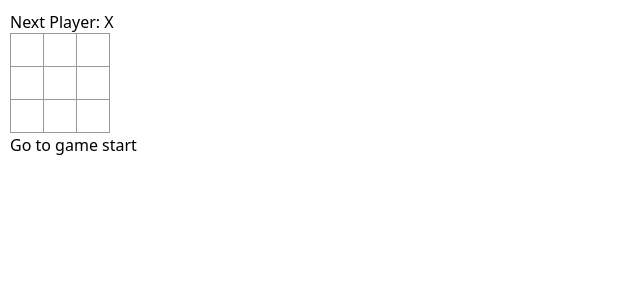
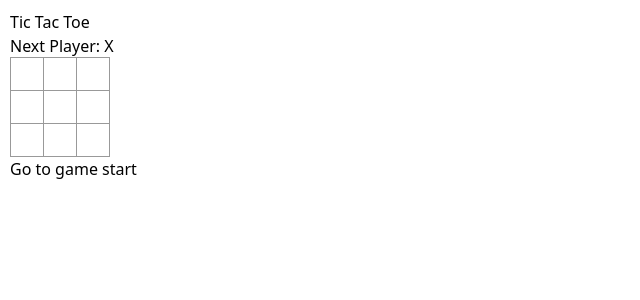
Before and after one commit to Ecliperr/Tic-Tac-Toe, a Next.js app: page / in a window 1280 px wide. Shown: the top 300 px of the page, without its empty margins (0-640 px from the left). Built offline with nearby package versions, Linux system fonts and the light colour scheme.

Commit message:
add header

```diff
--- a/src/app/page.js
+++ b/src/app/page.js
@@ -96,6 +96,7 @@ const moves = history.map((sqaures, move) => {
 
   return (
     <div className="game">
+    <h1>Tic Tac Toe</h1>
       <div className="game-board">
         <Board squares={currentSquares} xIsNext={xIsNext} onPlay={handlePlay}/>
       </div>
```
